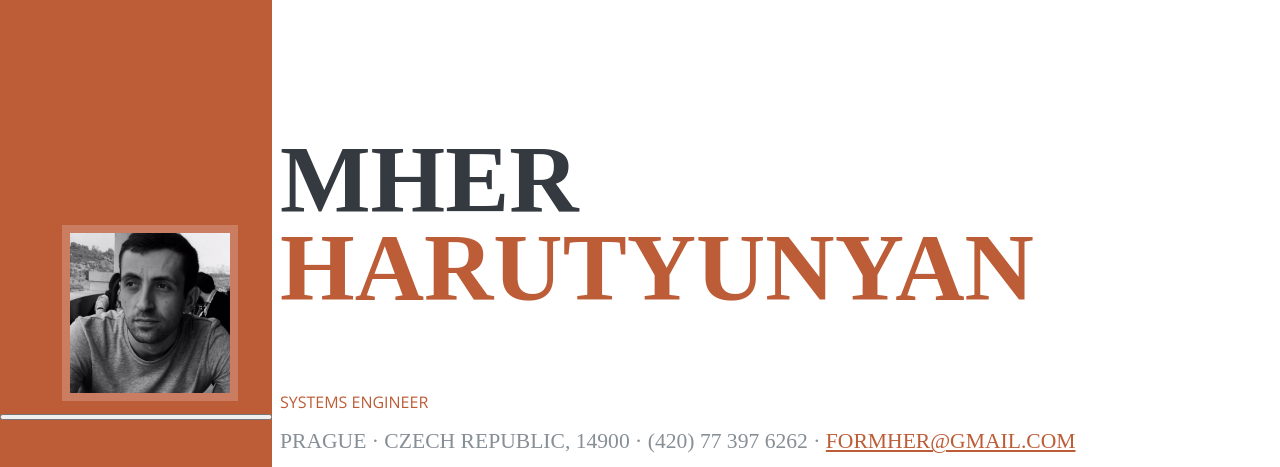
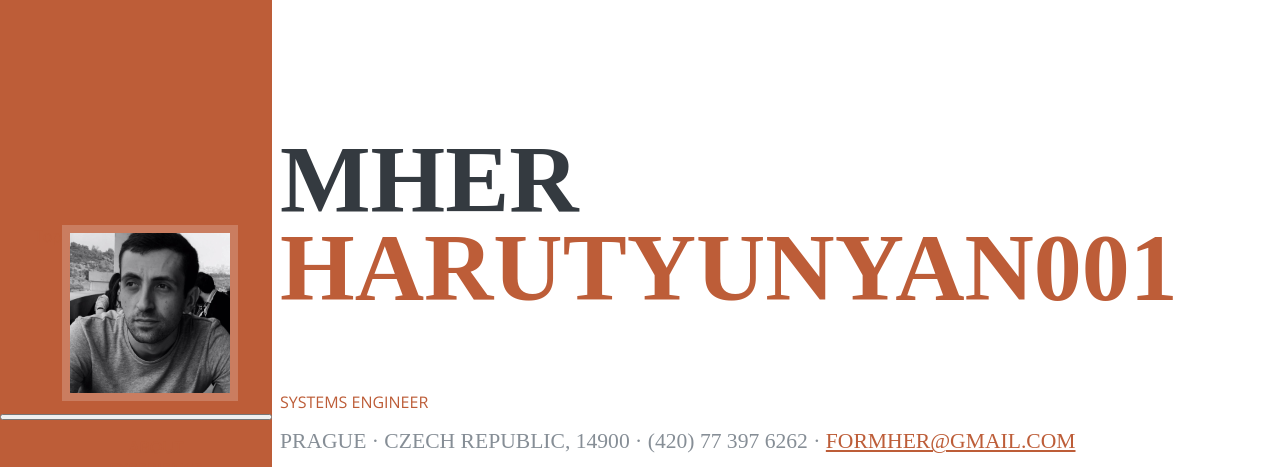
Before and after one commit to formher/cv, a website with bundled scripts: page index.html in a window 1280 px wide. Shown: the top 467 px of the page. Built offline with nearby package versions, Linux system fonts and the light colour scheme; a web font is replaced by a local one.

Commit message:
testing from VS Code

```diff
--- a/index.html
+++ b/index.html
@@ -80,7 +80,7 @@
       <section class="resume-section p-3 p-lg-5 d-flex d-column" id="about">
         <div class="my-auto">
           <h1 class="mb-0">Mher
-            <span class="text-primary">Harutyunyan</span>
+            <span class="text-primary">Harutyunyan001</span>
           </h1>
           <p><span class="text-primary">SYSTEMS ENGINEER</span></p>
           <div class="subheading mb-5">Prague · Czech Republic, 14900 · (420) 77 397 6262 ·
```
